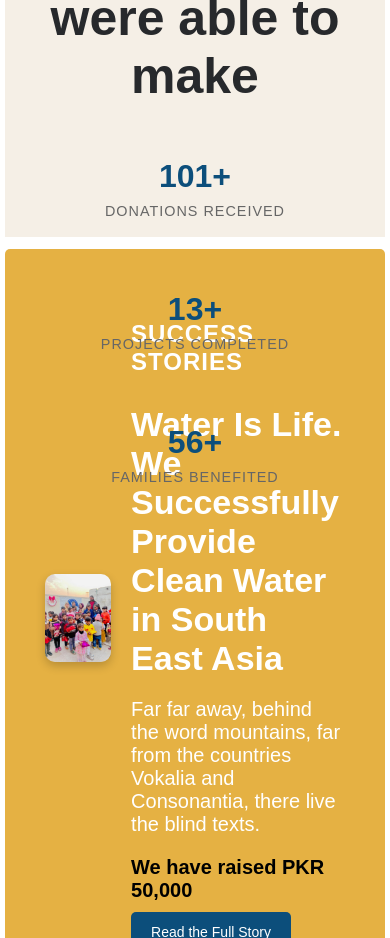
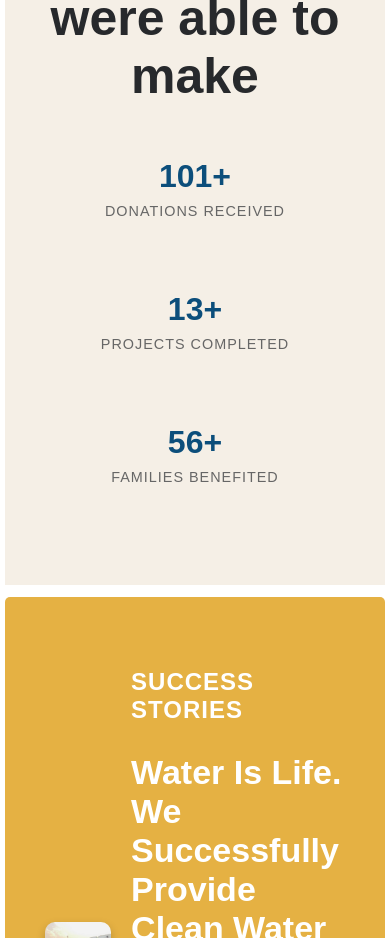
Before and after one commit to jawadghouri/helpgracefoundation, a React (Vite) app: page / in a window 390 px wide. Shown: the part 2600-3538 px from the top of the page. Built offline with nearby package versions, Linux system fonts and the light colour scheme.

Commit message:
stats styling fixed

```diff
--- a/src/components/Statistics.css
+++ b/src/components/Statistics.css
@@ -10,8 +10,6 @@
   flex-direction: column;
   align-items: center;
   padding: 80px 20px;
-  height: 260px;
-  /* background-color: #f9f9f9; */
   background-color: #f5efe6;
   margin: 0.7rem 0;
   opacity: 0;
@@ -27,7 +25,7 @@
 /* Stats Wrapper */
 .stats-wrapper {
   display: flex;
-  /* justify-content: space-evenly; */
+  justify-content: center;
   width: 100%;
   max-width: 800px;
   flex-wrap: wrap;
@@ -38,28 +36,14 @@
 .stat-item {
   text-align: center;
   padding: 20px;
-  min-width: 200px;
+  min-width: 150px; /* Reduced min-width for better responsiveness */
   position: relative;
   overflow: hidden;
   flex: 1;
   display: flex;
   flex-direction: column;
   align-items: center;
-}
-
-.stat-item::after {
-  content: "";
-  position: absolute;
-  right: 0;
-  top: 50%;
-  transform: translateY(-50%);
-  width: 1px;
-  height: 60%;
-  background-color: #ddd;
-}
-
-.stat-item:last-child::after {
-  display: none;
+  box-sizing: border-box; /* Important for padding to be included in width */
 }
 
 /* Number Animation */
@@ -73,6 +57,7 @@
   transition: all 0.3s ease-out;
   min-width: 100px;
   text-align: center;
+  word-break: keep-all; /* Prevent number from breaking */
 }
 
 .stat-label {
@@ -81,6 +66,7 @@
   text-transform: uppercase;
   letter-spacing: 1px;
   font-weight: 500;
+  word-break: keep-all; /* Prevent label from breaking */
 }
 
 /* Responsive Design */
@@ -91,16 +77,16 @@
     gap: 2rem;
   }
 
-  .stat-item::after {
-    display: none;
-  }
-
   .stat-number {
     font-size: 2rem;
   }
 
   .stat-label {
     font-size: 0.9rem;
+  }
+
+  .stat-item {
+    min-width: 100px;
   }
 }
 
```
